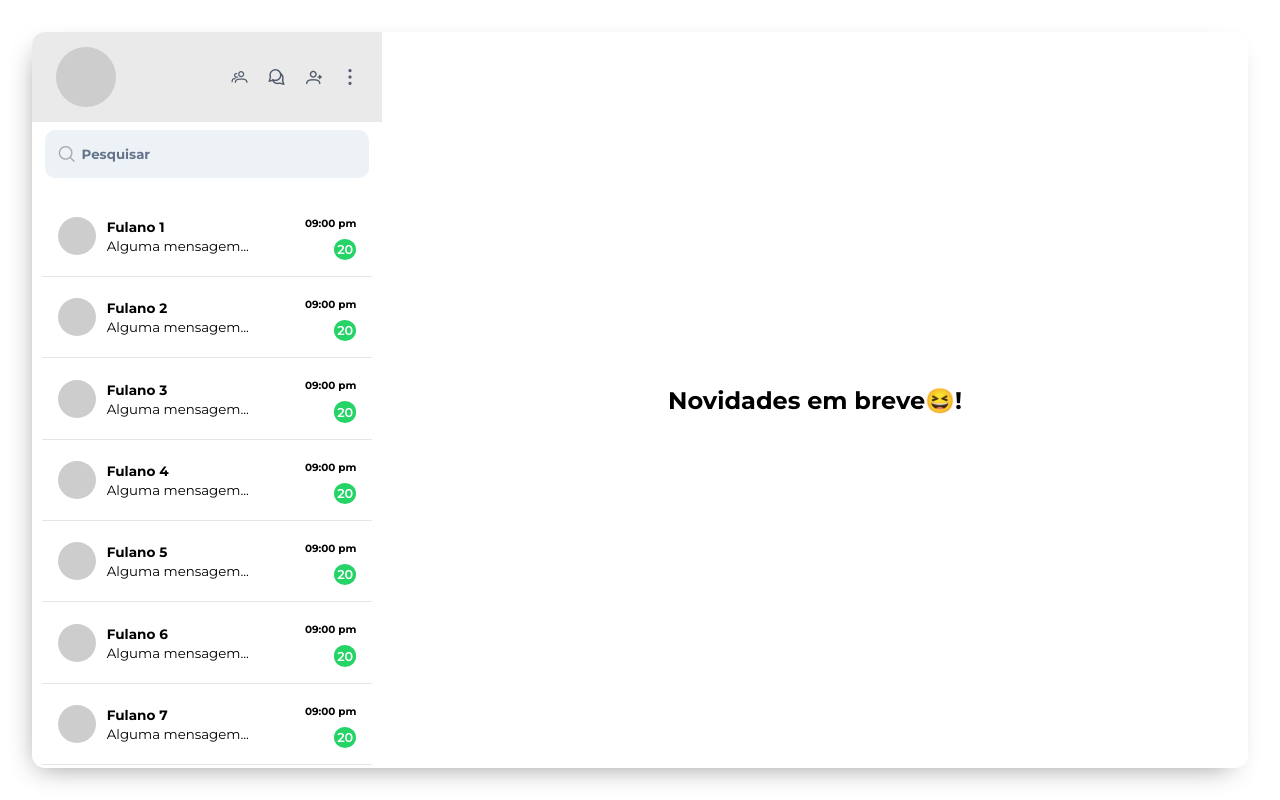
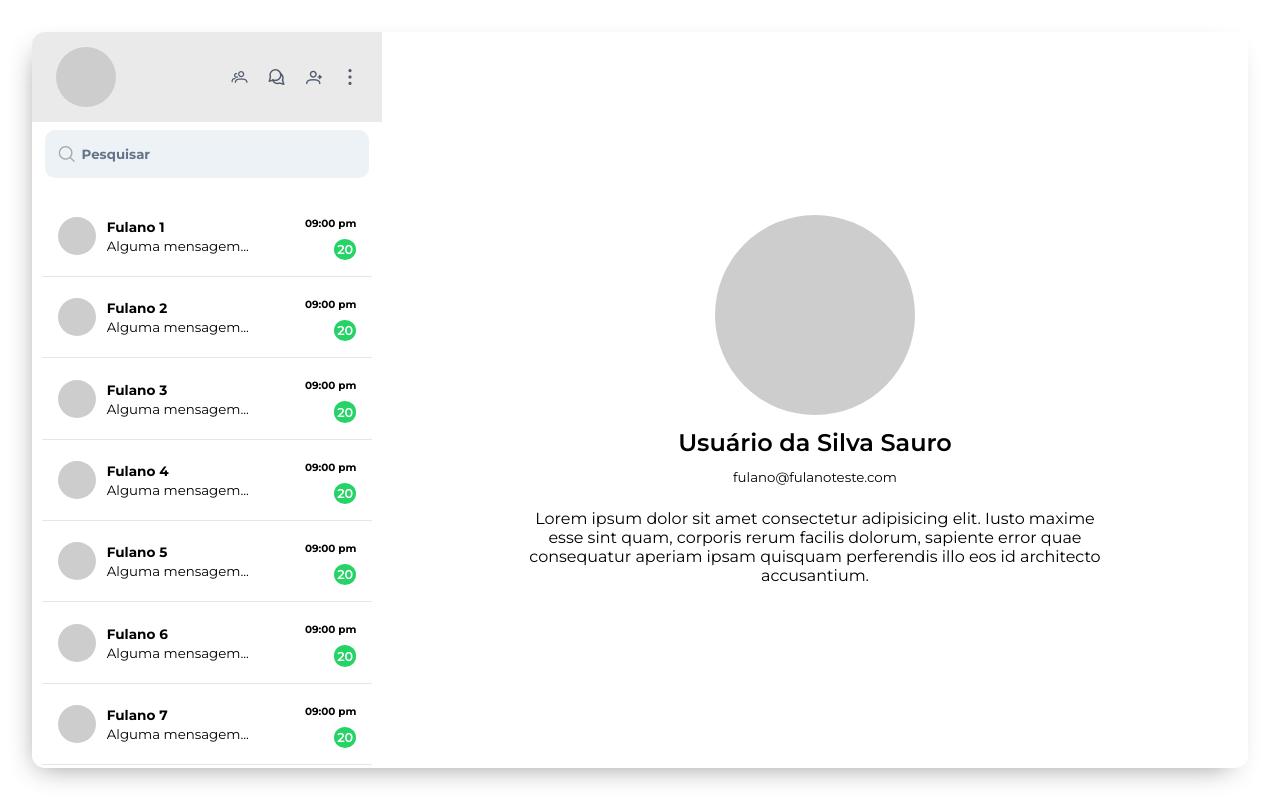
Before and after one commit to alalan55/chat-app-front, a Vue app: page /home in a window 1280 px wide. Built offline with nearby package versions, Linux system fonts and the light colour scheme.

Commit message:
Inserção de novos componentes de atualização de pefil e perfil de usuário

```diff
--- a/src/components/molecules/HomeChatHeader.vue
+++ b/src/components/molecules/HomeChatHeader.vue
@@ -18,6 +18,11 @@ const items = ref([
         label: "Export",
         icon: "pi pi-upload",
         type: 1,
+      },
+      {
+        label: "Editar perfil",
+        icon: "pi pi-user-edit",
+        type: 2,
       },
     ],
   },
--- a/src/components/organisms/FriendsListModal.vue
+++ b/src/components/organisms/FriendsListModal.vue
@@ -172,6 +172,11 @@ watch(search, (nv) => {
         }
       }
     }
+    .right {
+      i {
+        cursor: pointer;
+      }
+    }
   }
 
   &__body {
--- a/src/components/organisms/FriendsRequestModal.vue
+++ b/src/components/organisms/FriendsRequestModal.vue
@@ -70,10 +70,15 @@ watch(search, (nv) => {
               <span>{{ item.name }}</span>
             </div>
             <div class="right">
-              <Button size="small" type="button" icon="pi pi-check" raised  />
+              <Button size="small" type="button" icon="pi pi-check" outlined />
 
-              <Button  size="small" type="button"  icon="pi pi-times" severity="danger"  raised  />
-
+              <Button
+                size="small"
+                type="button"
+                icon="pi pi-times"
+                severity="danger"
+                outlined
+              />
             </div>
           </div>
         </template>
@@ -111,7 +116,7 @@ watch(search, (nv) => {
     flex: 1;
     overflow: auto;
     @include trackScrollBar;
-    padding-bottom: .9rem;
+    padding-bottom: 0.9rem;
 
     &__list {
       display: flex;
@@ -159,10 +164,10 @@ watch(search, (nv) => {
           }
         }
 
-        .right{
+        .right {
           display: flex;
           align-items: center;
-          gap: .5rem;
+          gap: 0.5rem;
         }
 
         &:hover {
--- /dev/null
+++ b/src/components/organisms/UpdateProfileModal.vue
@@ -0,0 +1,139 @@
+<script setup>
+import TheInput from "../atoms/TheInput.vue";
+import Button from "primevue/button";
+</script>
+
+<template>
+  <div class="modal">
+    <div class="modal__header">
+      <div class="left">
+        <div class="title">
+          <span>Atualização de perfil </span>
+        </div>
+      </div>
+      <div class="right">
+        <i class="pi pi-times" @click="$emit('close')"></i>
+      </div>
+    </div>
+
+    <div class="modal__body">
+      <div class="modal__body__figure">
+        <figure></figure>
+      </div>
+
+      <div class="modal__body__form">
+        <label>
+          E-mail
+          <TheInput icon-left="pi pi-at" style="margin-top: 0.8rem" />
+        </label>
+        <label>
+          Nome
+          <TheInput icon-left="pi pi-user" style="margin-top: 0.8rem" />
+        </label>
+        <label>
+          Recado
+          <TheInput icon-left="pi pi-comment" style="margin-top: 0.8rem" />
+        </label>
+        <label>
+          Senha
+          <TheInput icon-left="pi pi-lock" :icon-right="'pi pi-eye'"  style="margin-top: 0.8rem" />
+        </label>
+        <label>
+          Confirmação de senha
+          <TheInput icon-left="pi pi-lock" :icon-right="'pi pi-eye'"  style="margin-top: 0.8rem" />
+        </label>
+      </div>
+    </div>
+
+    <div class="modal__footer">
+      <Button label="Atualizar"  outlined>
+        <template #icon>
+          <i class="pi pi-save" style="margin-right: .5rem;"></i>
+        </template>
+      </Button>
+    </div>
+  </div>
+</template>
+
+<style lang="scss" scoped>
+@import "@/assets/main.scss";
+
+.modal {
+  padding: 1rem;
+  display: flex;
+  flex-direction: column;
+  gap: 1.2rem;
+  height: 90dvh;
+
+  &__header {
+    display: flex;
+    align-items: center;
+    justify-content: space-between;
+
+    .left {
+      .title {
+        span {
+          font-size: 1.2rem;
+          font-weight: 600;
+        }
+      }
+    }
+    .right {
+      i {
+        cursor: pointer;
+      }
+    }
+  }
+
+  &__body {
+    padding: .5rem;
+    flex: 1;
+    overflow: auto;
+    @include trackScrollBar;
+    display: flex;
+    flex-direction: column;
+    gap: 1.5rem;
+
+    &__figure {
+      display: flex;
+      align-items: center;
+      justify-content: center;
+
+      figure {
+        width: 200px;
+        height: 200px;
+        border-radius: 50%;
+        background: #cdcdcd;
+
+        @media(max-width:750px){
+          width: 180px;
+        height: 180px;
+        }
+      }
+    }
+
+    &__form {
+      display: grid;
+      gap: 1rem;
+      grid-template-columns: repeat(auto-fit, minmax(500px, 1fr));
+
+      label{
+        font-weight: 500;
+        font-size: .9rem;
+      }
+
+      @media(max-width:750px){
+        display: flex;
+        flex-direction: column;
+        flex-wrap: wrap;
+      }
+    }
+  }
+
+  &__footer{
+    display: flex;
+    align-items: center;
+    justify-content: center;
+  }
+}
+</style>
--- /dev/null
+++ b/src/components/organisms/UserProfile.vue
@@ -0,0 +1,55 @@
+<script setup></script>
+
+<template>
+  <div class="profile">
+    <div class="profile__header">
+      <figure></figure>
+      <span>Usuário da Silva Sauro</span>
+      <small>fulano@fulanoteste.com</small>
+    </div>
+
+    <div class="profile__body">
+      <span
+        >Lorem ipsum dolor sit amet consectetur adipisicing elit. Iusto maxime esse sint
+        quam, corporis rerum facilis dolorum, sapiente error quae consequatur aperiam
+        ipsam quisquam perferendis illo eos id architecto accusantium.</span
+      >
+    </div>
+  </div>
+</template>
+
+<style lang="scss" scoped>
+.profile {
+  width: 100%;
+  height: 100%;
+  display: flex;
+  flex-direction: column;
+  align-items: center;
+  justify-content: center;
+  padding: 1rem;
+  gap: 1.5rem;
+
+  &__header {
+    display: flex;
+    flex-direction: column;
+    align-items: center;
+    gap: 0.8rem;
+
+    figure {
+      width: 200px;
+      height: 200px;
+      border-radius: 50%;
+      background: #cdcdcd;
+    }
+
+    span {
+      font-weight: 600;
+      font-size: 1.5rem;
+    }
+  }
+  &__body {
+    text-align: center;
+    max-width: 70%;
+  }
+}
+</style>
--- a/src/components/templates/homeTemplate.vue
+++ b/src/components/templates/homeTemplate.vue
@@ -4,11 +4,14 @@ import HomeChatList from "@/components/molecules/HomeChatList.vue";
 import FriendsListModal from "@/components/organisms/FriendsListModal.vue";
 import AddFriendModal from "@/components/organisms/AddFriendModal.vue";
 import FriendsRequestModal from "../organisms/FriendsRequestModal.vue";
+import UserProfile from "../organisms/UserProfile.vue";
+import UpdateProfileModal from "../organisms/UpdateProfileModal.vue";
 import Dialog from "primevue/dialog";
 
 const friend_dialog = ref(false);
 const friend_request_dialog = ref(false);
 const add_friend_dialog = ref(false);
+const update_profile_dialog = ref(false);
 
 import { ref } from "vue";
 
@@ -22,6 +25,7 @@ const startConversation = (user) => {
 
 const chooseOptionModal = (e) => {
   if (e.type == 0) friend_request_dialog.value = true;
+  if (e.type == 2) update_profile_dialog.value = true;
 };
 </script>
 
@@ -36,12 +40,24 @@ const chooseOptionModal = (e) => {
     </section>
 
     <section class="container__content">
-      <h2>Novidades em breve😆!</h2>
+      <!-- <h2>Novidades em breve😆!</h2> -->
+      <UserProfile />
     </section>
 
     <section class="container__chat">
       <HomeChatList />
     </section>
+
+    <Dialog
+      v-model:visible="update_profile_dialog"
+      modal
+      :style="{ width: '70vw' }"
+      :breakpoints="{ '1199px': '75vw', '575px': '90vw' }"
+    >
+      <template #container>
+        <UpdateProfileModal @close="update_profile_dialog = false" />
+      </template>
+    </Dialog>
 
     <Dialog
       v-model:visible="friend_dialog"
```
